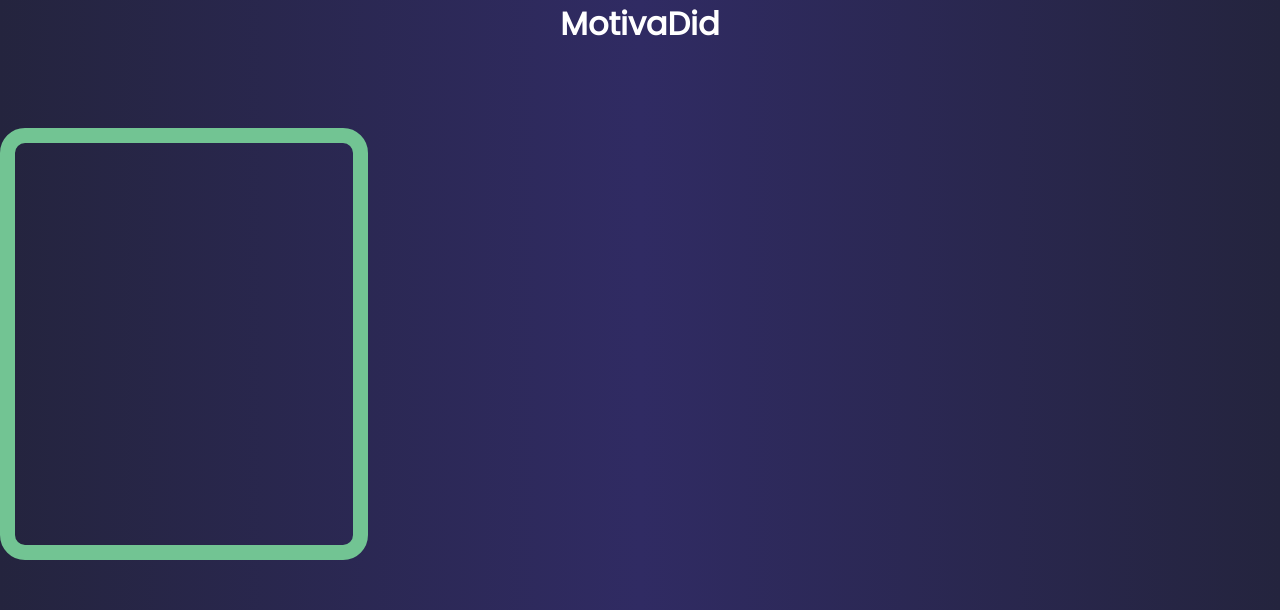
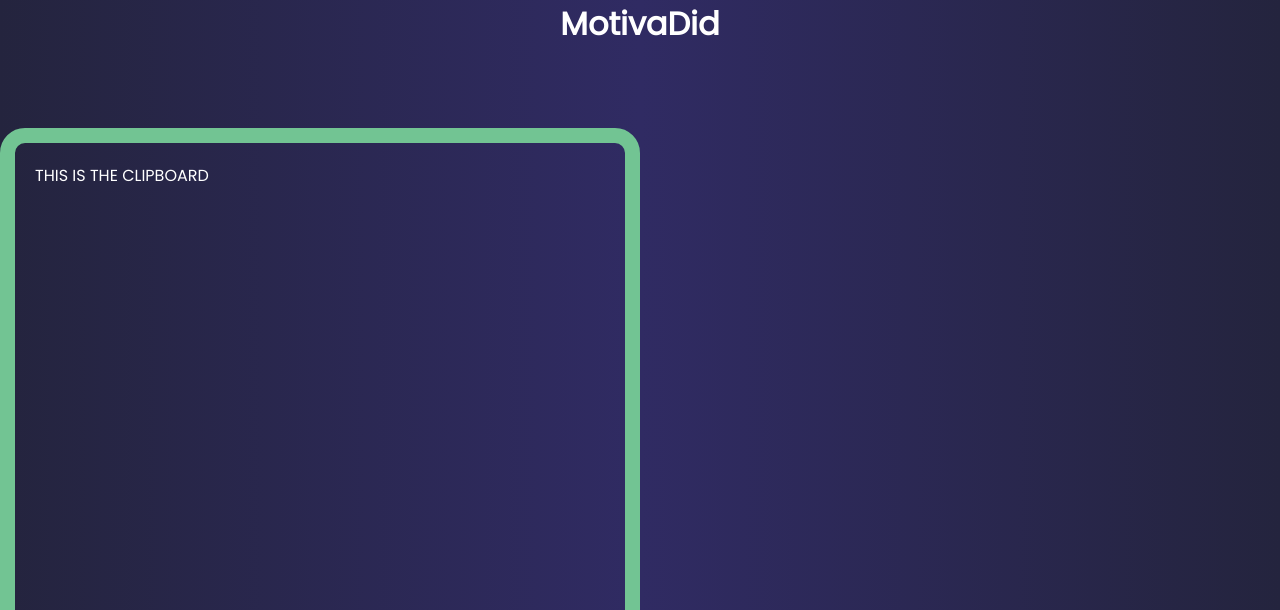
Before and after one commit to diannegabriel/todo-list, a React (Create React App) app: page / in a window 1280 px wide. Shown: the top 610 px of the page. Built offline with nearby package versions, Linux system fonts and the light colour scheme; no server answers.

Commit message:
Modify dimensions

```diff
--- a/src/App.css
+++ b/src/App.css
@@ -9,6 +9,7 @@
   color: white;
   font-family: "Poppins", sans-serif;
   min-height: 100vh;
+  max-width: 100vw;
   overflow-x: hidden;
 }
 
@@ -34,6 +35,6 @@
   border-radius: 25px;
   border: 15px solid #72c493;
   padding: 20px;
-  height: 27em;
-  width: 23em;
+  height: 40em;
+  width: 40em;
 }/*# sourceMappingURL=App.css.map */
--- a/src/App.scss
+++ b/src/App.scss
@@ -12,6 +12,7 @@
   color: white;
   font-family: "Poppins", sans-serif;
   min-height: 100vh;
+  max-width: 100vw;
   overflow-x: hidden;
 }
 
@@ -37,6 +38,6 @@
   border-radius: 25px;
   border: 15px solid $clipboard;
   padding: 20px;
-  height: 27em;
-  width: 23em;
+  height: 40em;
+  width: 40em;
 }
--- a/src/components/Clipboard.jsx
+++ b/src/components/Clipboard.jsx
@@ -2,7 +2,9 @@
 
 const Clipboard = () => {
   return (
-    <div className="clipboard"></div>
+    <div className="clipboard">
+      THIS IS THE CLIPBOARD
+    </div>
   );
 };
 
```
Also changed, not shown: 1 other file (tests, documents, lock files or other folders).
